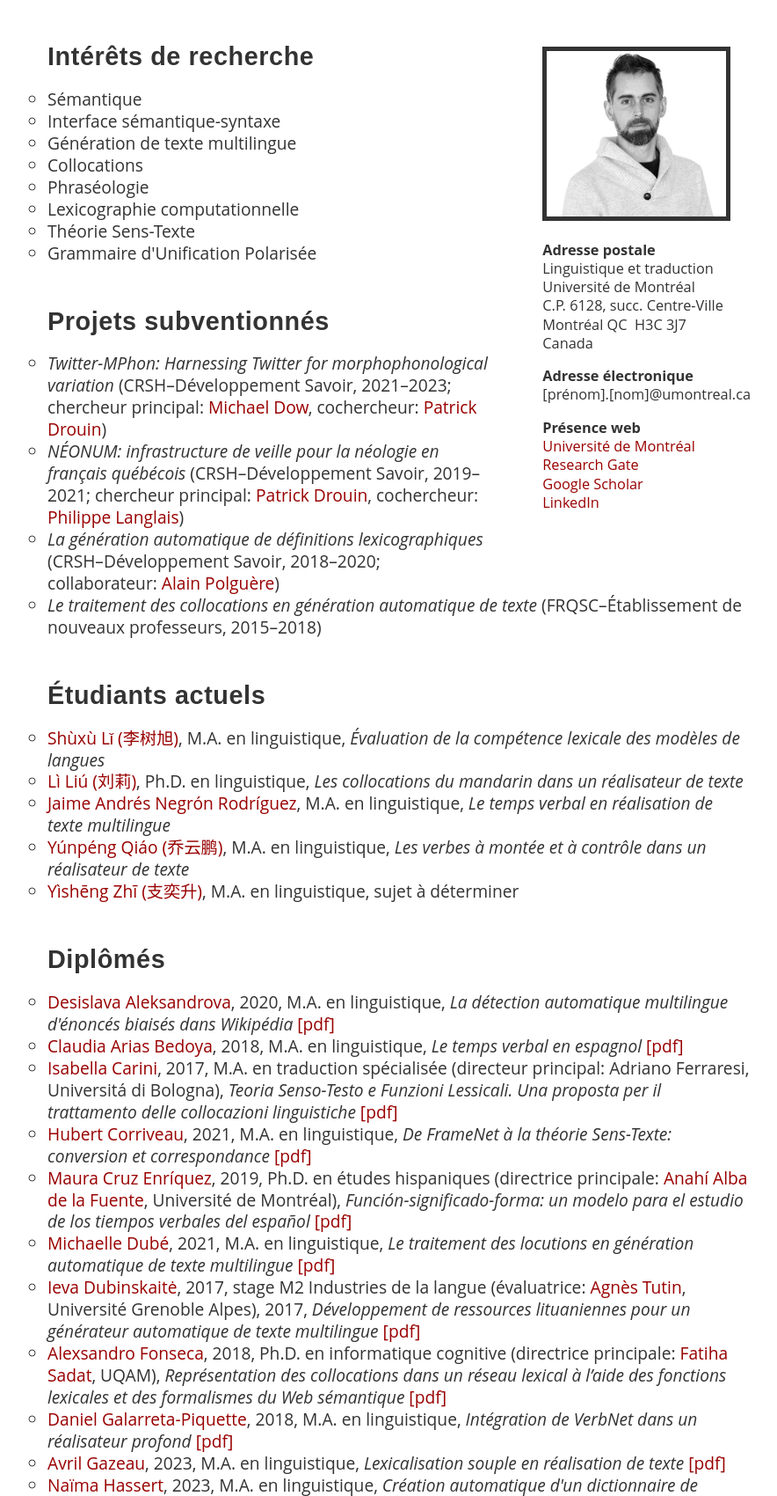
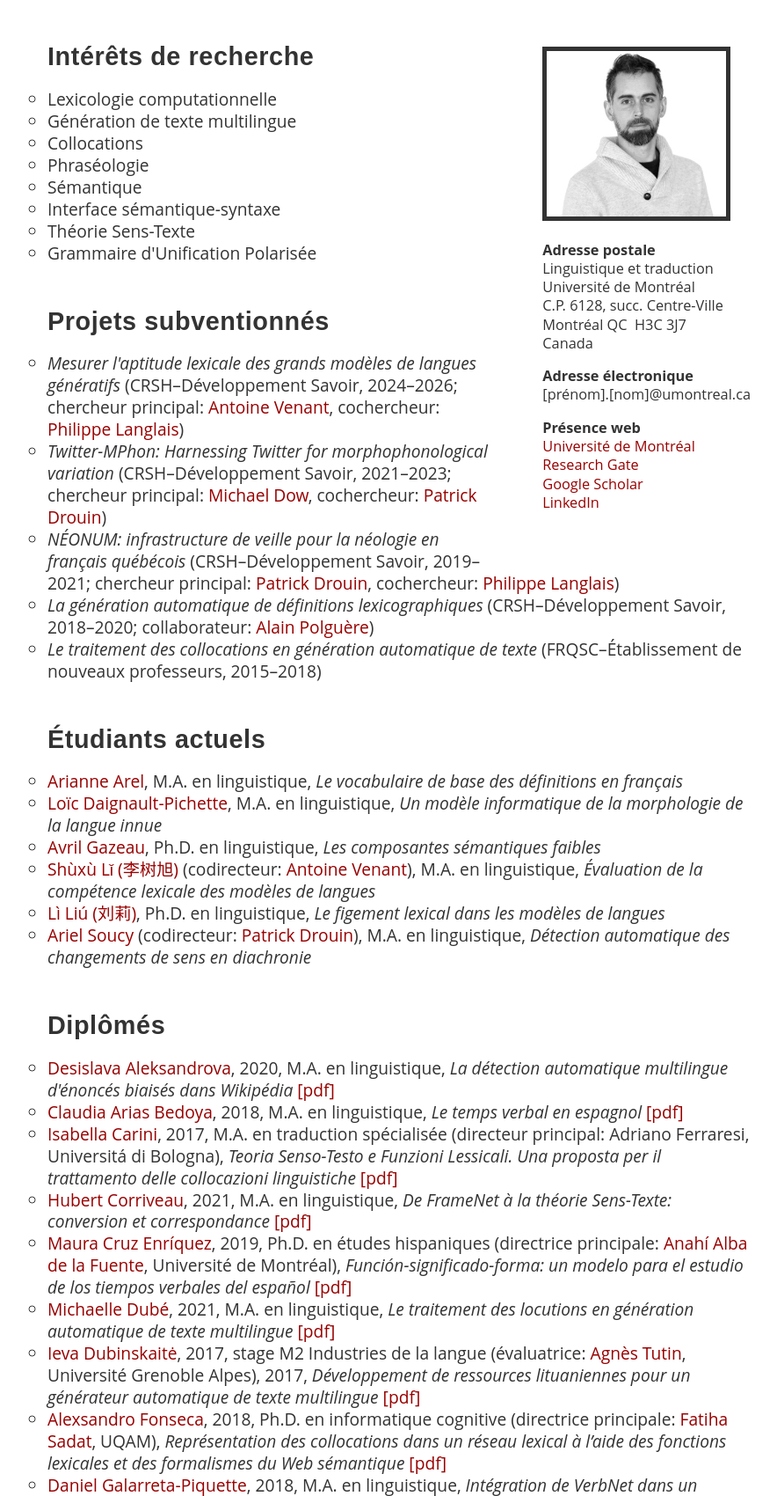
Before and after one commit to flareau/flareau.ca, a PHP site: page /?p=1 in a window 1280 px wide. Shown: the part 186-1886 px from the top of the page at 88% size, without its empty margins (186-1070 px from the left). Run offline with PHP 8.4, Linux system fonts and the light colour scheme.

Commit message:
diplômés 2024

```diff
--- a/profil.php
+++ b/profil.php
@@ -14,7 +14,7 @@
 	</p>
 	<h3>Présence web</h3>
 	<p>
-		<a href="http://ling-trad.umontreal.ca/repertoire-departement/vue/lareau-francois/">Université de Montréal</a>
+		<a href="https://ling-trad.umontreal.ca/repertoire-departement/professeurs/professeur/in/in19186/sg/François%20Lareau/">Université de Montréal</a>
 		<br/>
 		<a href="https://www.researchgate.net/profile/Francois_Lareau">Research Gate</a>
 		<br/>
@@ -32,12 +32,12 @@
 <h1>Intérêts de recherche</h1>
 
 <ul>
-	<li>Sémantique</li>
-	<li>Interface sémantique-syntaxe</li>
+	<li>Lexicologie computationnelle</li>
 	<li>Génération de texte multilingue</li>
 	<li>Collocations</li>
 	<li>Phraséologie</li>
-	<li>Lexicographie computationnelle</li>
+	<li>Sémantique</li>
+	<li>Interface sémantique-syntaxe</li>
 	<li>Théorie Sens-Texte</li>
 	<li>Grammaire d'Unification Polarisée</li>
 <!-- 	<li>Linguistique théorique et formelle</li> -->
@@ -47,6 +47,7 @@
 <h1>Projets subventionnés</h1>
 
 <ul>
+	<li><i>Mesurer l'aptitude lexicale des grands modèles de langues génératifs</i> (CRSH–Développement Savoir, 2024–2026; chercheur principal: <a href="https://ling-trad.umontreal.ca/repertoire-departement/professeurs/professeur/in/in31544/sg/Antoine%20Venant/">Antoine Venant</a>, cochercheur: <a href="http://www.iro.umontreal.ca/~felipe">Philippe Langlais</a>)</li>
 	<li><i>Twitter-MPhon: Harnessing Twitter for morphophonological variation</i> (CRSH–Développement Savoir, 2021–2023; chercheur principal: <a href="https://mcdowlinguist.github.io">Michael Dow</a>, cochercheur: <a href="http://termino.info">Patrick Drouin</a>)</li>
 	<li><i>NÉONUM: infrastructure de veille pour la néologie en français québécois</i> (CRSH–Développement Savoir, 2019–2021; chercheur principal: <a href="http://termino.info">Patrick Drouin</a>, cochercheur: <a href="http://www.iro.umontreal.ca/~felipe">Philippe Langlais</a>)</li>
 	<li><i>La génération automatique de définitions lexicographiques</i> (CRSH–Développement Savoir, 2018–2020; collaborateur: <a href="https://perso.atilf.fr/apolguere">Alain Polguère</a>)</li>
@@ -57,12 +58,14 @@
 <h1>Étudiants actuels</h1>
 
 <ul>
-	<li><a href="https://www.linkedin.com/in/shuxu-li-a52871199/">Shùxù Lǐ (李树旭)</a>, M.A. en linguistique, <i>Évaluation de la compétence lexicale des modèles de langues</i></li>
-	<li><a href="https://www.linkedin.com/in/li-liu-刘莉-36729a214">Lì Liú (刘莉)</a>, Ph.D. en linguistique, <i>Les collocations du mandarin dans un réalisateur de texte</i></li>
-	<li><a href="https://www.linkedin.com/in/jaime-andrés-negrón-rodr%C3%ADguez-49168214b">Jaime Andrés Negrón Rodríguez</a>, M.A. en linguistique, <i>Le temps verbal en réalisation de texte multilingue</i></li>
-	<li><a href="https://www.linkedin.com/in/yunpeng-qiao-a8b434250">Yúnpéng Qiáo (乔云鹏)</a>, M.A. en linguistique, <i>Les verbes à montée et à contrôle dans un réalisateur de texte</i></li>
-	<li><a href="">Yìshēng Zhī (支奕升)</a>, M.A. en linguistique, sujet à déterminer</li>
+	<li><a href="">Arianne Arel</a>, M.A. en linguistique, <i>Le vocabulaire de base des définitions en français</i></li>
+	<li><a href="">Loïc Daignault-Pichette</a>, M.A. en linguistique, <i>Un modèle informatique de la morphologie de la langue innue</i></li>
+	<li><a href="https://www.researchgate.net/profile/Avril-Gazeau">Avril Gazeau</a>, Ph.D. en linguistique, <i>Les composantes sémantiques faibles</i></li>
+	<li><a href="https://www.linkedin.com/in/shuxu-li-a52871199/">Shùxù Lǐ (李树旭)</a> (codirecteur: <a href="https://ling-trad.umontreal.ca/repertoire-departement/professeurs/professeur/in/in31544/sg/Antoine%20Venant/">Antoine Venant</a>), M.A. en linguistique, <i>Évaluation de la compétence lexicale des modèles de langues</i></li>
+	<li><a href="https://www.linkedin.com/in/li-liu-36729a214">Lì Liú (刘莉)</a>, Ph.D. en linguistique, <i>Le figement lexical dans les modèles de langues</i></li>
+	<li><a href="https://ca.linkedin.com/in/ariel-p-soucy-475b55209">Ariel Soucy</a> (codirecteur: <a href="http://termino.info">Patrick Drouin</a>), M.A. en linguistique, <i>Détection automatique des changements de sens en diachronie</i></li>
 </ul>
+
 
 
 
@@ -90,7 +93,9 @@
 	<li><a href="https://www.linkedin.com/in/琳娜-贺-808b60181">Línnà Hè (贺琳娜)</a>, 2021, M.A. en linguistique, <i>Un dictionnaire de régimes verbaux en mandarin</i> <a href="http://olst.ling.umontreal.ca/pdf/He_Linna_2020_memoire.pdf">[pdf]</a></li>
 	<li><a href="https://www.linkedin.com/in/florie-lambrey-b04b3b7b">Florie Lambrey</a>, 2016, M.A. en linguistique, <i>Implémentation des collocations pour la réalisation de texte multilingue</i> <a href="http://olst.ling.umontreal.ca/pdf/Lambrey_Florie_2016_memoire.pdf">[pdf]</a></li>
 	<li><a href="https://www.linkedin.com/in/lapointefrancis">Francis Lapointe</a>, 2017, Ph.D. en linguistique (directrice principale: <a href="https://www.usherbrooke.ca/dall/nous-joindre/personnel-enseignant/dostie-gaetane">Gaétane Dostie</a>, Université de Sherbrooke), 2017, <i>Identification automatique et analyse sémantique des marqueurs illocutoires du français québécois en contexte de conversation familière</i> <a href="http://savoirs.usherbrooke.ca/bitstream/handle/11143/11579/Lapointe_Francis_PhD_2017.pdf">[pdf]</a></li>
+	<li><a href="https://www.linkedin.com/in/jaime-andrés-negrón-rodr%C3%ADguez-49168214b">Jaime Andrés Negrón Rodríguez</a>, 2024, M.A. en linguistique, <i>Le temps verbal en réalisation de texte multilingue</i> <a href="https://olst.ling.umontreal.ca/static/pdf/Negrón_Rodríguez_Jaime_Andrés_2024_memoire.pdf">[pdf]</a></li>
 	<li><a href="https://www.linkedin.com/in/charlotte-portenseigne-5186b7128">Charlotte Portenseigne</a>, 2021, M.A. en linguistique, <i>L’implémentation des relatives dans un réalisateur profond</i> <a href="http://olst.ling.umontreal.ca/pdf/Portenseigne_Charlotte_2021_mémoire.pdf">[pdf]</a></li>
+	<li><a href="https://www.linkedin.com/in/yunpeng-qiao-a8b434250">Yúnpéng Qiáo (乔云鹏)</a>, M.A. en linguistique, <i>Les verbes à montée et à contrôle dans un réalisateur de texte</i> <a href="https://olst.ling.umontreal.ca/static/pdf/Qiao_Yunpeng_2024_memoire.pdf">[pdf]</a></li>
 	<li><a href="https://www.linkedin.com/in/simrichard">Simon Richard</a>, 2016, M.A. en linguistique, <i>Un outil pour développer et tester les grammaires d’unification polarisées</i> <a href="http://olst.ling.umontreal.ca/pdf/Richard_Simon_2016_memoire.pdf">[pdf]</a></li>
 	<li><a href="https://www.linkedin.com/in/xiaoyu-zhao-72129678">Xiǎoyǔ Zhào (赵小羽)</a>, 2018, M.A. en linguistique, <i>Les collocations du champ sémantique des émotions en mandarin</i> <a href="http://olst.ling.umontreal.ca/pdf/Zhao_Xiaoyu_2018_memoire.pdf">[pdf]</a> <a href="http://olst.ling.umontreal.ca/xiaoyu">[dictionnaire]</a></li>
 </ul>
@@ -99,6 +104,7 @@
 <h1>Anciens stagiaires</h1>
 
 <ul>
+	<li>Diego Sánchez Mayor</li>
 	<li><a href="https://www.linkedin.com/in/ieva-dubinskaite">Ieva Dubinskaitė</a></li>
 	<!~~li>Ming Huang</li~~>
 	<li><a href="https://www.linkedin.com/in/martin-růžička-a6225865">Martin Růžička</a></li>
@@ -110,10 +116,11 @@
 
 <h1>Enseignement</h1>
 
-<h2>2023–2024</h2>
+<h2>2024–2025</h2>
 <ul>
-	<li><a href="https://admission.umontreal.ca/cours-et-horaires/cours/lng-2080">LNG 2080—Sémantique</a></li>
-	<li><a href="https://admission.umontreal.ca/cours-et-horaires/cours/lng-3045">LNG 3045—Lexicographie</a></li>
+	<li><a href="https://admission.umontreal.ca/cours-et-horaires/cours/lng-1080">LNG 1080—Notions de Lexicologie, morphologie et sémantique</a></li>
+<!-- 	<li><a href="https://admission.umontreal.ca/cours-et-horaires/cours/lng-2080">LNG 2080—Sémantique</a></li> -->
+<!-- 	<li><a href="https://admission.umontreal.ca/cours-et-horaires/cours/lng-3045">LNG 3045—Lexicographie</a></li> -->
 	<li><a href="https://admission.umontreal.ca/cours-et-horaires/cours/lng-6021">LNG 6021—Génération automatique de texte</a></li>
 </ul>
 
@@ -132,6 +139,13 @@
 
 
 <!--
+<h2>2023–2024</h2>
+<ul>
+	<li><a href="https://admission.umontreal.ca/cours-et-horaires/cours/lng-2080">LNG 2080—Sémantique</a></li>
+	<li><a href="https://admission.umontreal.ca/cours-et-horaires/cours/lng-3045">LNG 3045—Lexicographie</a></li>
+	<li><a href="https://admission.umontreal.ca/cours-et-horaires/cours/lng-6021">LNG 6021—Génération automatique de texte</a></li>
+</ul>
+
 <h2>2021–2022</h2>
 <ul>
 	<li>LNG 1955—Notions générales de linguistique</li>
```
